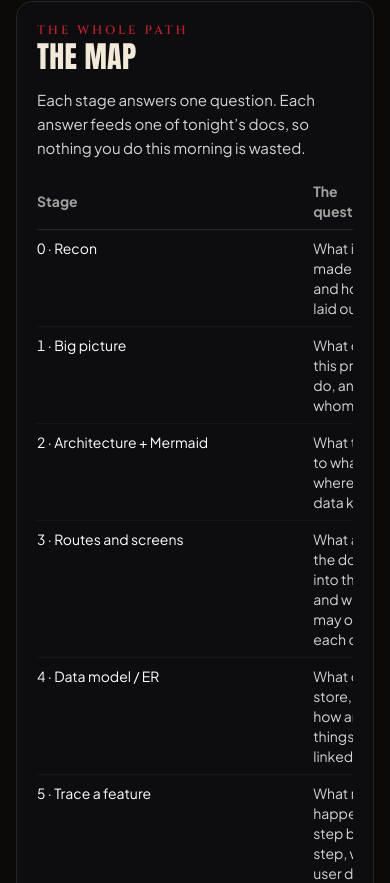
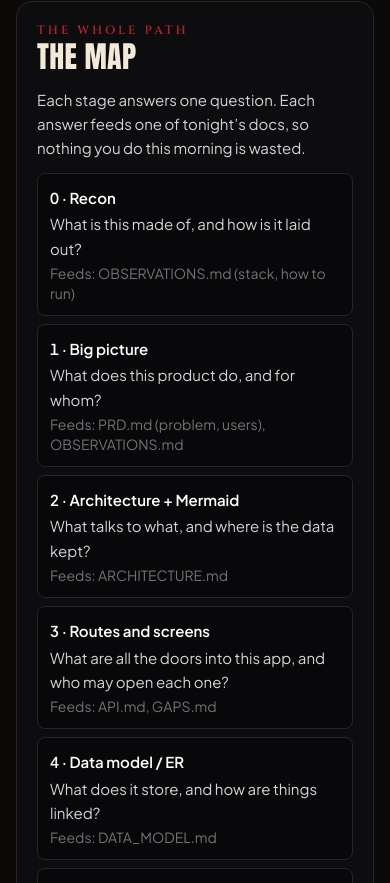
Before and after one commit to dBug-Labs/reverse_hackathon_borderland, a Next.js app: page /playbook in a window 390 px wide. Shown: the part 2801-3684 px from the top of the page. Built offline with nearby package versions, Linux system fonts and the light colour scheme.

Commit message:
fix: stack the playbook map on phones

```diff
--- a/src/app/playbook/page.tsx
+++ b/src/app/playbook/page.tsx
@@ -207,30 +207,19 @@ export default function PlaybookPage() {
         {/* ── Map ────────────────────────────────────────────────────── */}
         <Section id="map" kicker="The whole path" title="The map">
           <p>Each stage answers one question. Each answer feeds one of tonight’s docs, so nothing you do this morning is wasted.</p>
-          <div className="overflow-x-auto">
-            <table className="w-full min-w-[520px] border-collapse text-sm">
-              <thead>
-                <tr className="border-b border-neutral-800 text-left text-neutral-400">
-                  <th className="py-2 pr-3">Stage</th>
-                  <th className="py-2 pr-3">The question</th>
-                  <th className="py-2">Feeds</th>
-                </tr>
-              </thead>
-              <tbody>
-                {STAGES.map((s) => (
-                  <tr key={s.n} className="border-b border-neutral-900 align-top">
-                    <td className="py-2 pr-3">
-                      <a href={`#stage-${s.n}`} className="whitespace-nowrap text-white hover:text-[#ff8a8a]">
-                        {s.n} · {s.title.split(' (')[0]}
-                      </a>
-                    </td>
-                    <td className="py-2 pr-3">{STAGE_GUIDE[s.n]?.question}</td>
-                    <td className="py-2 text-neutral-400">{STAGE_GUIDE[s.n]?.feeds}</td>
-                  </tr>
-                ))}
-              </tbody>
-            </table>
-          </div>
+          <ol className="space-y-2">
+            {STAGES.map((s) => (
+              <li key={s.n}>
+                <a href={`#stage-${s.n}`} className="block rounded-lg border border-neutral-800 bg-black/40 p-3 hover:border-neutral-600">
+                  <div className="font-semibold text-white">
+                    {s.n} · {s.title.split(' (')[0]}
+                  </div>
+                  <div className="mt-0.5">{STAGE_GUIDE[s.n]?.question}</div>
+                  <div className="mt-0.5 text-sm text-neutral-500">Feeds: {STAGE_GUIDE[s.n]?.feeds}</div>
+                </a>
+              </li>
+            ))}
+          </ol>
         </Section>
 
         {/* ── Stages ─────────────────────────────────────────────────── */}
@@ -361,8 +350,8 @@ export default function PlaybookPage() {
             </li>
           </ol>
 
-          <div className="overflow-x-auto">
-            <table className="w-full min-w-[460px] border-collapse text-sm">
+          <div>
+            <table className="w-full border-collapse text-sm">
               <tbody>
                 {[
                   ['Mon 4:00 PM', 'Clock starts. First commit allowed.'],
```
